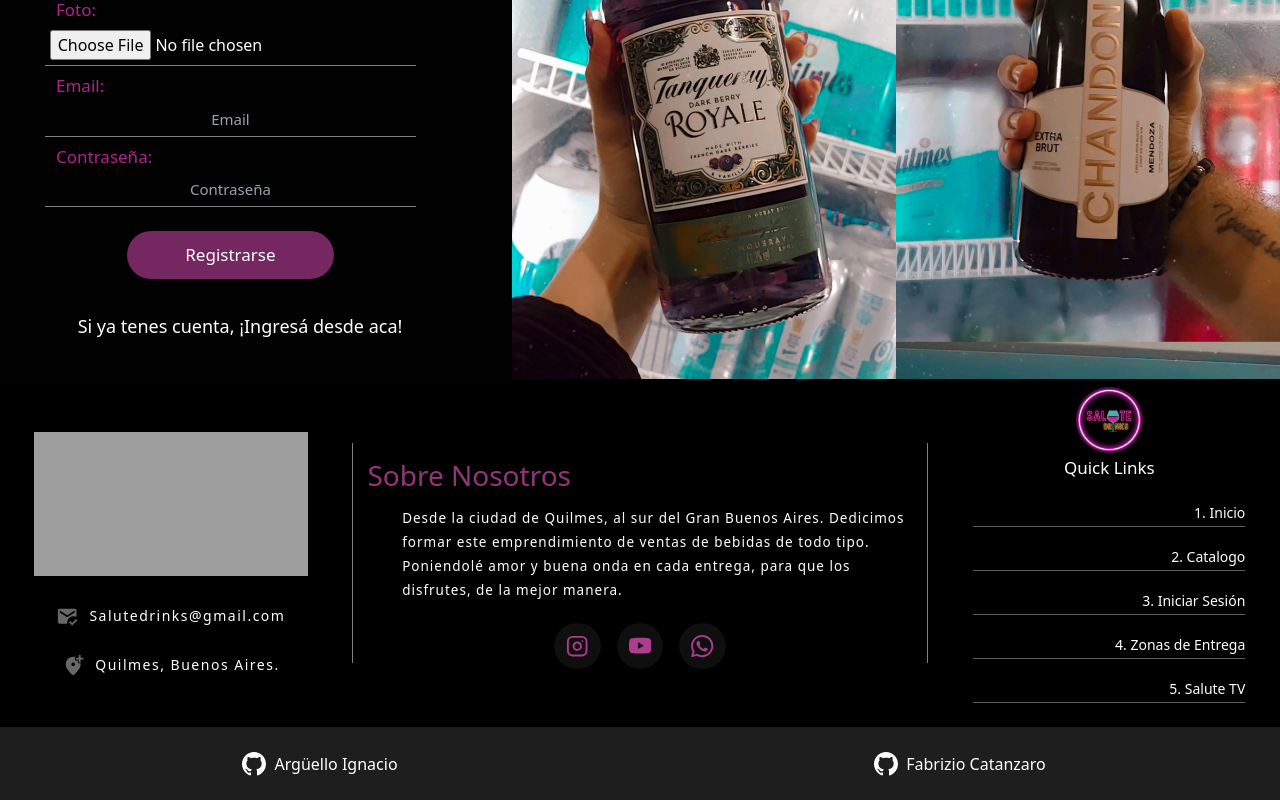
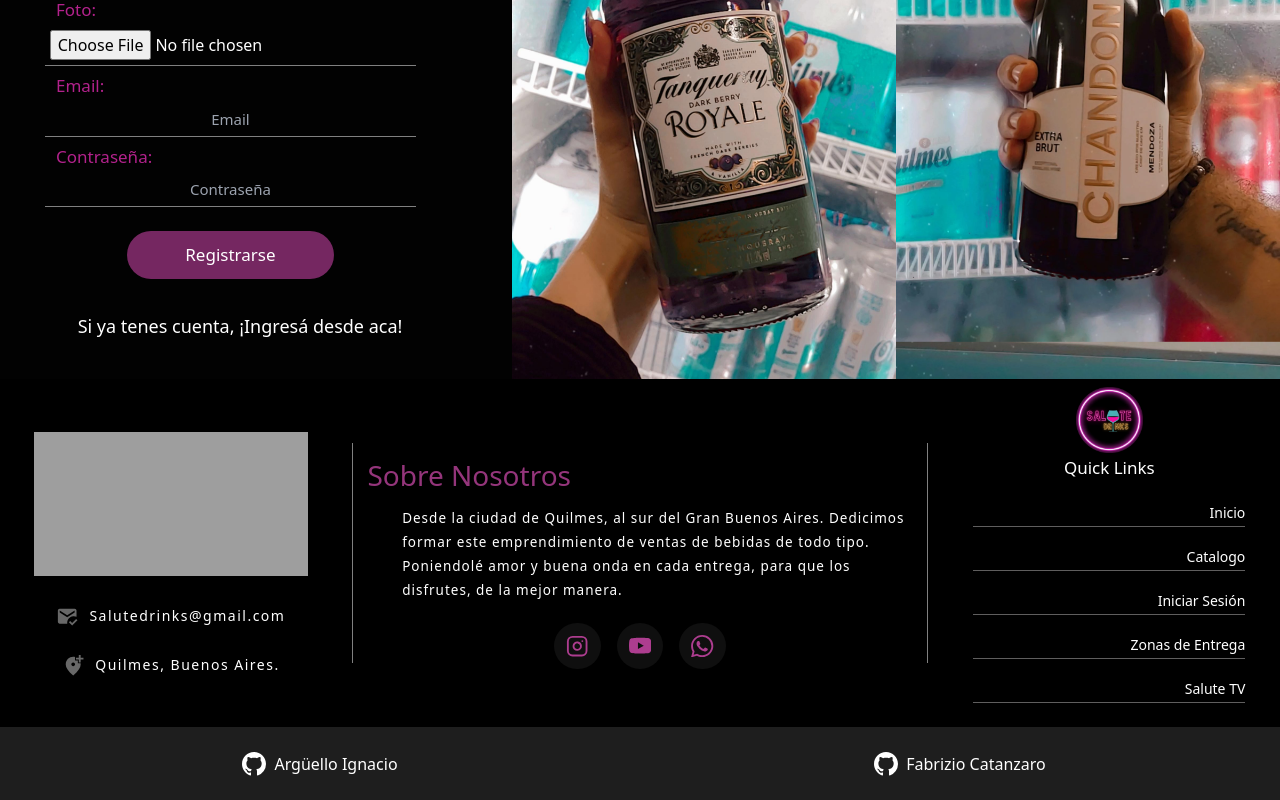
Before and after one commit to ignaarguello/Salute---front, a React (Create React App) app: page /registrar in a window 1280 px wide. Shown: the part 335-1135 px from the top of the page. Built offline with nearby package versions, Linux system fonts and the light colour scheme; grey boxes are pictures that could not be loaded; a web font is replaced by a local one.

Commit message:
ultimo retoques incoming

```diff
--- a/src/components/CardsHome/CardsHome.css
+++ b/src/components/CardsHome/CardsHome.css
@@ -18,25 +18,25 @@
   }
 
   .card-producto__CardsHome:nth-child(1) {
-    background-image: url(../../../public/images/smirnoff.png);
+    background-image: url(../../../public/images/tanqueray.png);
     background-size: cover;
     text-decoration: none;
   }
 
   .card-producto__CardsHome:nth-child(2) {
-    background-image: url(../../../public/images/patagonia.png);
+    background-image: url(../../../public/images/andes.webp);
     background-size: cover;
     text-decoration: none;
   }
 
   .card-producto__CardsHome:nth-child(3) {
-    background-image: url(../../../public/images/chandon.png);
+    background-image: url(../../../public/images/campari.webp);
     background-size: cover;
     text-decoration: none;
   }
 
   .card-producto__CardsHome:nth-child(4) {
-    background-image: url(../../../public/images/tanqueray.png);
+    background-image: url(../../../public/images/chandon.png);
     background-size: cover;
     text-decoration: none;
   }
--- a/src/components/CardsHome/CardsHome.jsx
+++ b/src/components/CardsHome/CardsHome.jsx
@@ -6,16 +6,16 @@
   return (
     <div id='container-principal__CardsHome'>
         <Link to='/productos' className="card-producto__CardsHome">
-            <h3 className='titulo-card__CardsHome'>Aperitivos</h3>
+            <h3 className='titulo-card__CardsHome'>Bebidas Blancas</h3>
         </Link>
         <Link to='/productos' className="card-producto__CardsHome">
             <h3 className='titulo-card__CardsHome'>Cervezas</h3>
         </Link>
         <Link to='/productos' className="card-producto__CardsHome">
-            <h3 className='titulo-card__CardsHome'>Espumantes</h3>
+            <h3 className='titulo-card__CardsHome'>Aperitivos</h3>
         </Link>
         <Link to='/productos' className="card-producto__CardsHome">
-            <h3 className='titulo-card__CardsHome'>Bebidas Blancas</h3>
+            <h3 className='titulo-card__CardsHome'>Espumantes</h3>
         </Link>
     </div>
   )
--- a/src/components/Footer/Footer.jsx
+++ b/src/components/Footer/Footer.jsx
@@ -18,11 +18,11 @@
           <img id='logo-salute__footer' src="../images/logo-salute.png" alt="" />
           <h2 id='titulo-links__footer'>Quick Links</h2>
           <div id='lista-contenedorLinks__footer'>
-            <Link to='/' className="link-ref__footer">1. Inicio</Link>
-            <Link to='/productos' className="link-ref__footer">2. Catalogo</Link>
-            <Link to='/ingresar' className="link-ref__footer">3. Iniciar Sesión</Link>
-            <Link to='/zonas-entrega' className="link-ref__footer">4. Zonas de Entrega</Link>
-            <Link to='/salute-tv' className="link-ref__footer">5. Salute TV</Link>
+            <Link to='/' className="link-ref__footer">Inicio</Link>
+            <Link to='/productos' className="link-ref__footer">Catalogo</Link>
+            <Link to='/ingresar' className="link-ref__footer">Iniciar Sesión</Link>
+            <Link to='/zonas-entrega' className="link-ref__footer">Zonas de Entrega</Link>
+            <Link to='/salute-tv' className="link-ref__footer">Salute TV</Link>
           </div>
         </div>
         <div className="containers-footer" id='container-B__footer'>
--- a/src/pages/Admin/Admin.jsx
+++ b/src/pages/Admin/Admin.jsx
@@ -175,13 +175,13 @@
         let precioEdit = producto.precio
         let fotoEdit = producto.imagen
 
-        if (input.target.nombre === 'editNombre') {
+        if (input.target.name === 'editNombre') {
             nombreEdit = input.target.value
-        } else if (input.target.tipo === 'editTipo') {
+        } else if (input.target.name === 'editTipo') {
             tipoEdit = input.target.value
-        } else if (input.target.precio === 'editPrecio') {
+        } else if (input.target.name === 'editPrecio') {
             precioEdit = input.target.value
-        } else if (input.target.imagen === 'editFoto') {
+        } else if (input.target.name === 'editFoto') {
             fotoEdit = input.target.value
         }
         nombreEdit === "" && (nombreEdit = producto.nombre);
```
Also changed, not shown: public/images/andes.webp (added), public/images/campari.webp (added).
